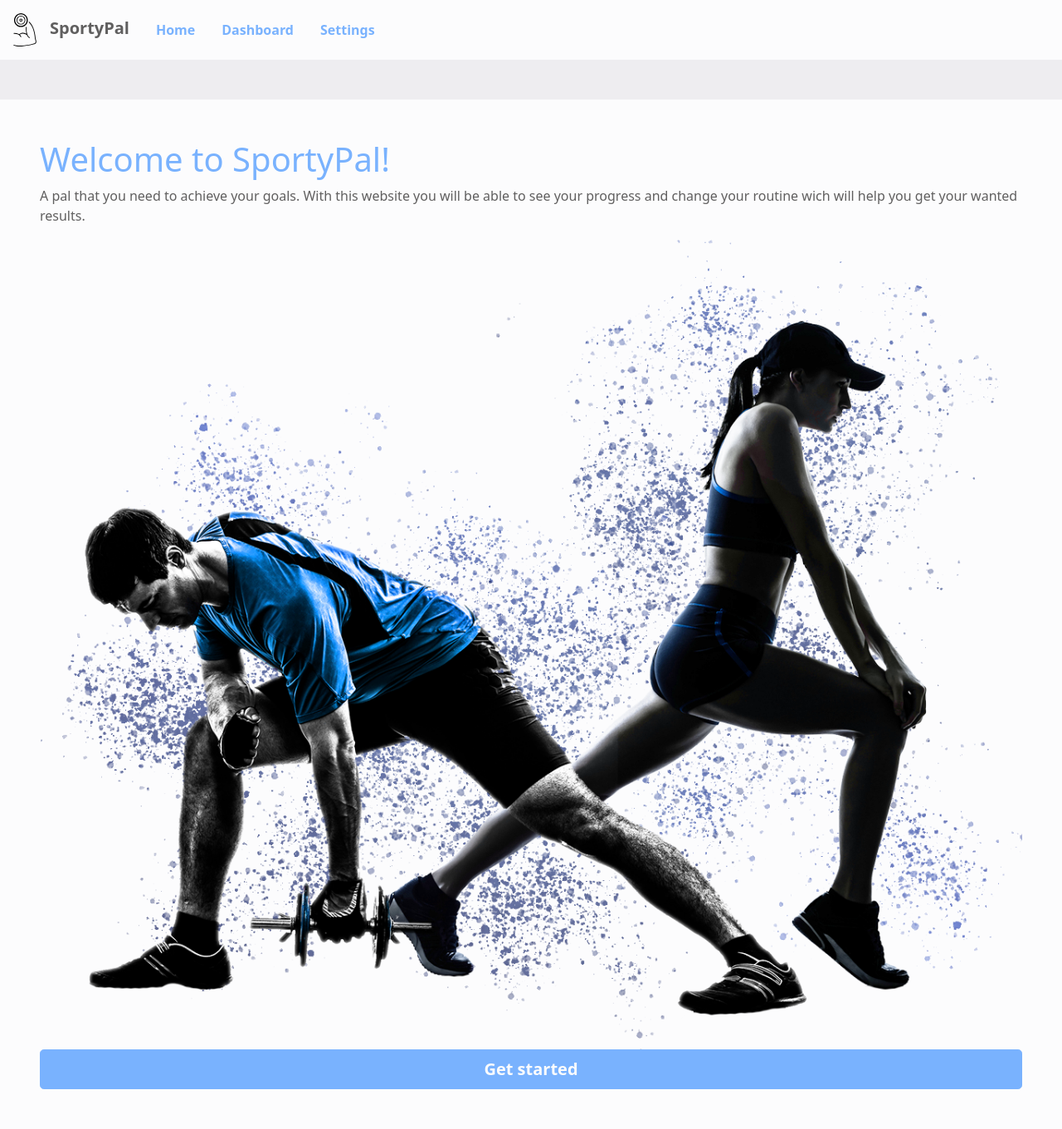
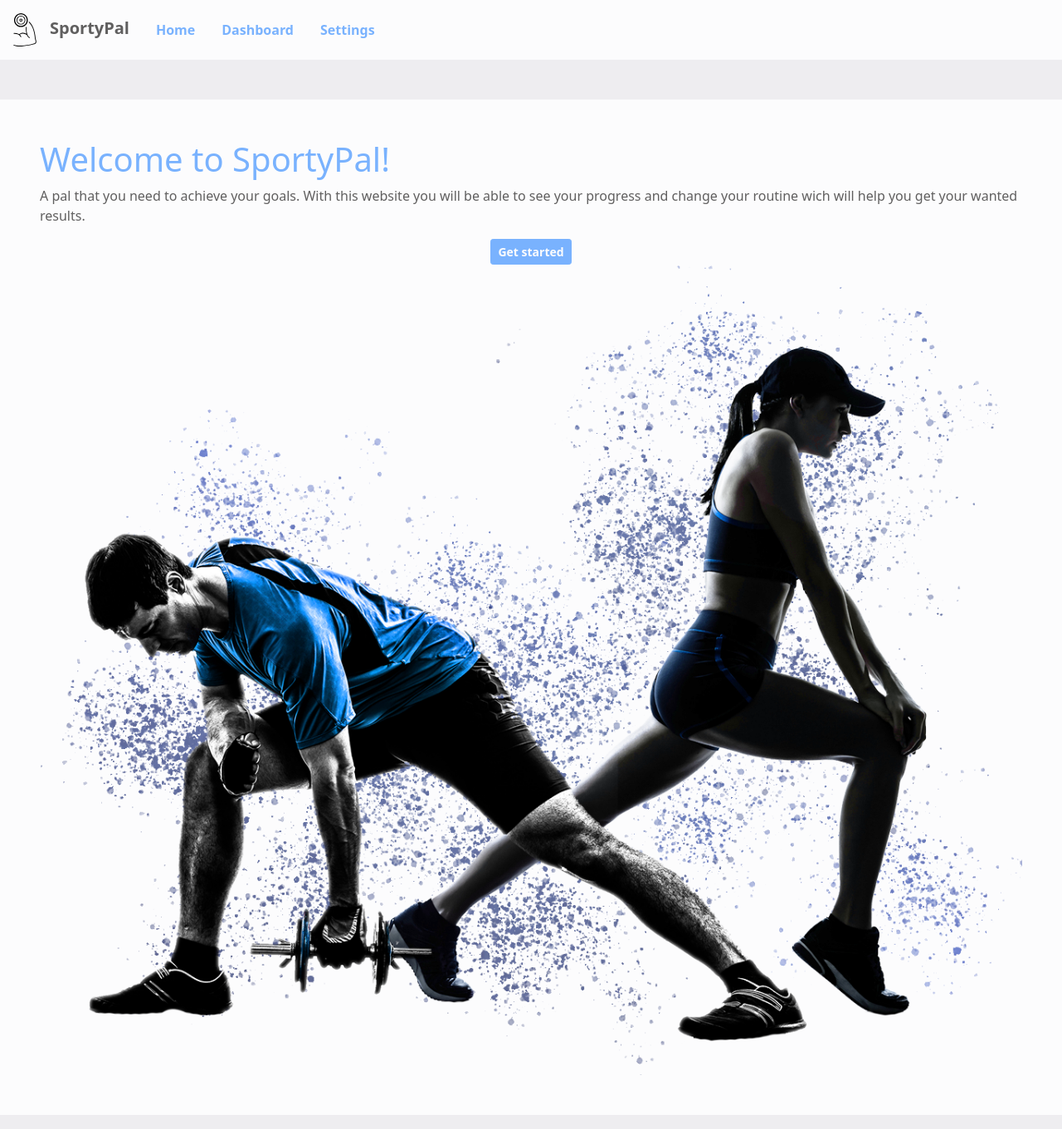
Before and after one commit to Justxs/Fitness-app, a React (Create React App) app in the folder ClientApp/: page /home in a window 1280 px wide. Shown: the whole page at 83% size. Built offline with nearby package versions, Linux system fonts and the light colour scheme; sample sign-in values are in the browser's storage.

Commit message:
Changed button place
Changed button place from bottom to top

```diff
--- a/ClientApp/src/pages/HomePage.jsx
+++ b/ClientApp/src/pages/HomePage.jsx
@@ -11,8 +11,12 @@ function HomePage() {
           to see your progress and change your routine wich will help you get your wanted
           results.
         </p>
+        <div className="d-flex justify-content-center">
+          <Button variant="primary" size="sm">
+            <b className='text-light'>Get started</b>
+          </Button>
+        </div>
         <img className='img-fluid' src={fitnessImg}  alt="Fitness" />
-        <Button variant="primary" size="lg"><b className='text-light'>Get started</b></Button>
       </div>
     </div>
   );
```
